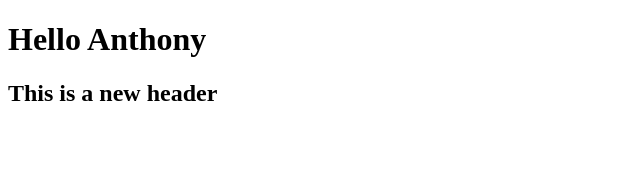
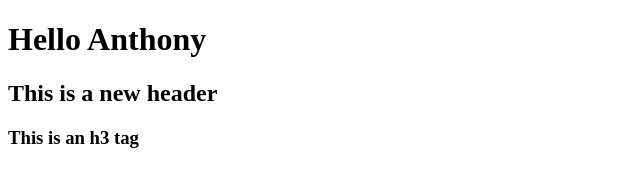
Before and after one commit to gutierrez-anthony/new-project, a plain HTML site: page index.html in a window 1280 px wide. Shown: the whole page, without its empty margins (0-640 px from the left). Drawn offline with Linux system fonts and the light colour scheme.

Commit message:
h3 subheader was added

```diff
--- a/index.html
+++ b/index.html
@@ -10,5 +10,6 @@
 <body>
     <h1>Hello Anthony</h1>
     <h2>This is a new header</h2>
+    <h3>This is an h3 tag</h3>
 </body>
 </html>
```
